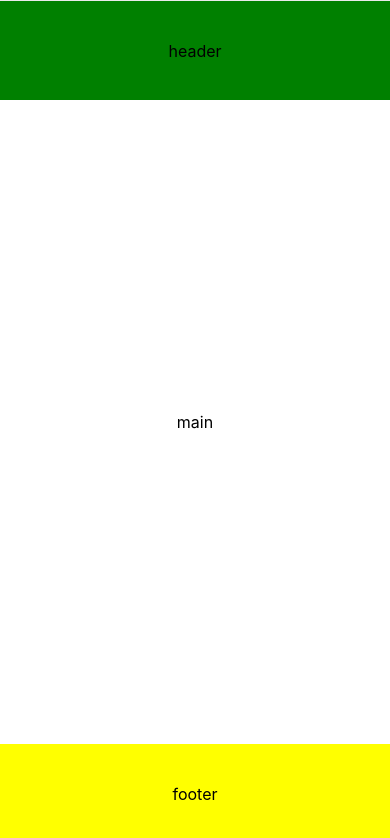
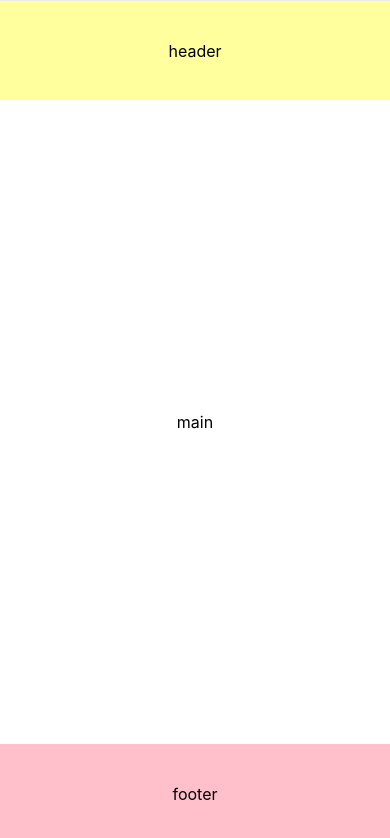
Before and after one commit to megarohas/test_tab_project, a Next.js app: page / in a window 390 px wide. Shown: the top 838 px of the page. Built offline with nearby package versions, Linux system fonts and the light colour scheme.

Commit message:
some dynamics for header and footer colors

```diff
--- a/styles/Home.module.css
+++ b/styles/Home.module.css
@@ -15,7 +15,7 @@
   display: flex;
   justify-content: center;
   align-items: center;
-  background-color: green;
+  background-color: #ffff00;
 }
 .footer {
   width: 100%;
@@ -24,17 +24,22 @@
   display: flex;
   justify-content: center;
   align-items: center;
-  background-color: yellow;
+  background-color: #2aff34;
 }
 
-.logo {
-  height: 1em;
-  margin-left: 0.5rem;
+/* phones */
+@media only screen and (max-width: 600px) {
+  .header {
+    background-color: #ffff9e;
+  }
+  .footer {
+    background-color: #ffc0cb;
+  }
 }
 
-@media (max-width: 600px) {
-  .grid {
-    width: 100%;
-    flex-direction: column;
+/* tablets */
+@media only screen and (max-width: 1000px) {
+  .header {
+    background-color: #ffff9e;
   }
 }
```
